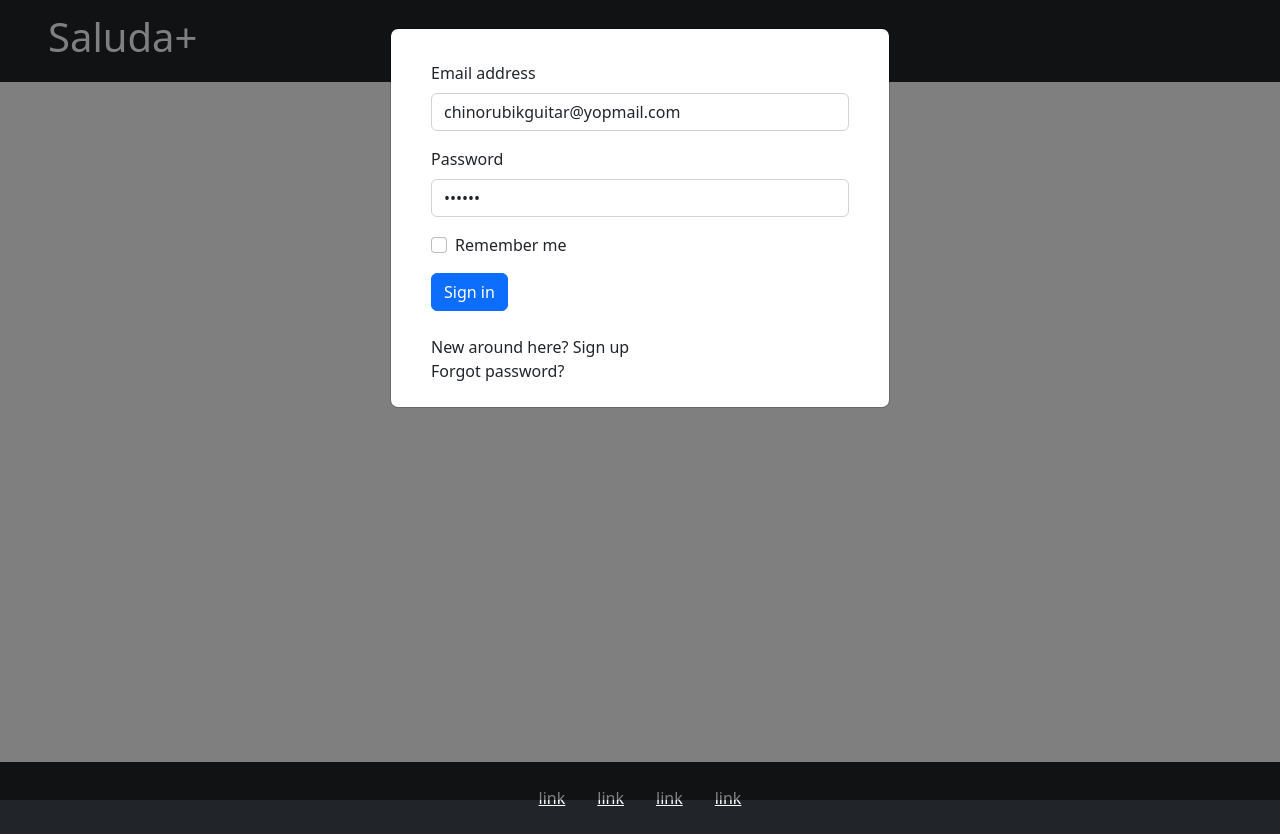
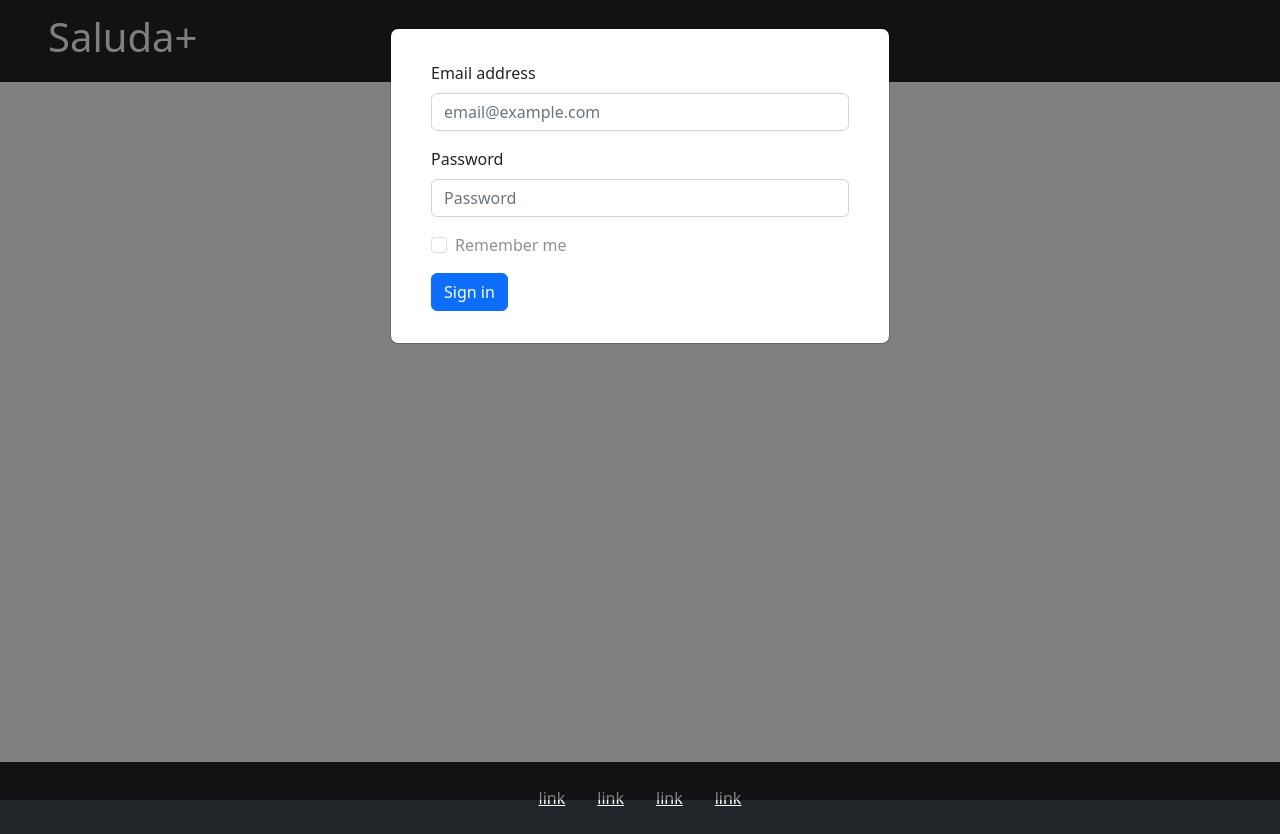
Before and after one commit to BacaandaTech/saludaplus_user_employee, an Angular app: page /login in a window 1280 px wide. Built offline with nearby package versions, Linux system fonts and the light colour scheme.

Commit message:
upload file

```diff
--- a/src/app/app.component.html
+++ b/src/app/app.component.html
@@ -5,7 +5,7 @@
     <div class="d-flex align-items-center" *ngIf="has_session">
       <h3 class="text-white">Hola, {{name_user}}!</h3>
       <span class="container-avatar-default-navbar ms-4 dropend" type="button" id="dropdown-navbar" data-bs-toggle="dropdown" aria-expanded="false">
-        <img src="../assets/img/avatar-default.svg" />
+        <img [src]="avatar_user" />
       </span>
       <div class="dropdown">
         <ul class="dropdown-menu" aria-labelledby="dropdown-navbar">
--- a/src/app/app.component.scss
+++ b/src/app/app.component.scss
@@ -16,8 +16,10 @@
     align-items: center;
     cursor: pointer;
     img {
-        width: 40px;
-        height: 40px;
+        width: 45px;
+        height: 45px;
+        border-radius: 100%;
+        object-fit: cover;
     }
 }
 .navbar-bradcrumb {
--- a/src/app/app.component.ts
+++ b/src/app/app.component.ts
@@ -18,11 +18,15 @@ export class AppComponent {
   private authSubscription: Subscription | undefined;
   user_data: any | undefined = getUserData
   name_user: string = '';
+  avatar_user: string = ''
 
 
   constructor(private router: Router, private auth_service: AuthService) {
     this.route_url = router.url;
-    if (this.user_data()) this.name_user = this.user_data().meta.name;
+    if (this.user_data()) {
+      this.name_user = this.user_data().meta.name;
+      this.avatar_user = this.user_data().meta.avatar ? this.user_data().meta.avatar : '../assets/img/avatar-default.svg'
+    }
   }
 
   ngOnInit(): void {
--- a/src/app/pages/login/login.component.html
+++ b/src/app/pages/login/login.component.html
@@ -1,17 +1,17 @@
 <ng-template #modalLogin>
   <div class="modal-body">
-    <form class="px-4 py-3" (ngSubmit)="loginAction()" #form="ngForm">
+    <form class="px-4 py-3" (ngSubmit)="loginAction()" [formGroup]="form_login">
       <div class="mb-3">
         <label for="exampleDropdownFormEmail1" class="form-label">Email address</label>
-        <input [ngModel]="email" name="email" type="email" class="form-control" id="exampleDropdownFormEmail1" placeholder="email@example.com">
+        <input formControlName="email" type="email" class="form-control" id="exampleDropdownFormEmail1" placeholder="email@example.com">
       </div>
       <div class="mb-3">
         <label for="exampleDropdownFormPassword1" class="form-label">Password</label>
-        <input [ngModel]="password" name="password" type="password" class="form-control" id="exampleDropdownFormPassword1" placeholder="Password">
+        <input formControlName="password" type="password" class="form-control" id="exampleDropdownFormPassword1" placeholder="Password">
       </div>
       <div class="mb-3">
         <div class="form-check">
-          <input type="checkbox" class="form-check-input" id="dropdownCheck">
+          <input type="checkbox" class="form-check-input" id="dropdownCheck" disabled>
           <label class="form-check-label" for="dropdownCheck">
             Remember me
           </label>
@@ -19,9 +19,6 @@
       </div>
       <button type="submit" class="btn btn-primary">Sign in</button>
     </form>
-    <div class="px-4 py-2">
-      <a class="dropdown-item" href="#">New around here? Sign up</a>
-      <a class="dropdown-item" href="#">Forgot password?</a>
-    </div>
+
   </div>
 </ng-template>
--- a/src/app/pages/login/login.component.ts
+++ b/src/app/pages/login/login.component.ts
@@ -4,6 +4,7 @@ import { AuthCredentials } from 'src/app/shared/interfaces/auth.interface';
 import { AuthService } from 'src/app/shared/services/auth/auth.service';
 import { BsModalRef, BsModalService } from 'ngx-bootstrap/modal';
 import { setUser } from 'src/app/shared/utils/utils';
+import { FormControl, FormGroup } from '@angular/forms';
 
 @Component({
   selector: 'app-login',
@@ -15,12 +16,13 @@ export class LoginComponent implements OnInit {
   @ViewChild('modalLogin') modal_login: any;
   setUser = setUser
   bsModalRef?: BsModalRef;
-  email: string;
-  password: string;
+
+  form_login = new FormGroup({
+    email: new FormControl(''),
+    password: new FormControl(''),
+  });
 
   constructor(private auth_service: AuthService, private router: Router, private modalService: BsModalService) {
-    this.email = "chinorubikguitar@yopmail.com"
-    this.password = "eoqczq";
   }
 
   ngOnInit(): void {
@@ -28,13 +30,15 @@ export class LoginComponent implements OnInit {
       this.openModal(this.modal_login);
     }, 100)
   }
+
   loginAction(): any {
     const credentials: AuthCredentials = {
-      email: this.email,
-      password: this.password
+      email: this.form_login.value.email ?? '',
+      password: this.form_login.value.password ?? ''
     }
+
     this.auth_service.login(credentials).subscribe((response) => {
-      if (response && response.access_token) {
+      if (response && response.access_token && response.user.roles[0].name === 'collaborator') {
         localStorage.setItem('token', response.access_token);
         this.setUser(response.user)
         this.auth_service.setCurrentUser(response.user);
--- a/src/app/pages/settings/settings.component.html
+++ b/src/app/pages/settings/settings.component.html
@@ -6,7 +6,7 @@
           <img [src]="user?.avatar" alt="" [ngClass]="getUserClassAvatar()">
         </div>
       </div>
-      <input type="file" class="d-none" id="input-file-avatar-settings" (change)="onFileSelected($event)" [ngModel]="file_uploaded" formControlName="avatar">
+      <input type="file" class="d-none" id="input-file-avatar-settings" (change)="onFileSelected($event)" formControlName="avatar">
       <div class="ms-4 d-flex flex-column w-100">
         <span class="me-3 d-block mb-2">Apellido Paterno</span>
         <input type="text" class="form-control" placeholder="Apellido Paterno" [ngModel]="user?.last_name" formControlName="last_name">
--- a/src/app/pages/settings/settings.component.scss
+++ b/src/app/pages/settings/settings.component.scss
@@ -19,7 +19,6 @@
       overflow: hidden;
       object-fit: cover;
     }
-
     .avatar-default {
       width: 80%;
       height: 80%;
--- a/src/app/pages/settings/settings.component.ts
+++ b/src/app/pages/settings/settings.component.ts
@@ -36,7 +36,6 @@ export class SettingsComponent implements OnInit {
 
   ngOnInit(): void {
     this.user = this.formatData();
-    console.log(this.user)
   }
 
   formatData(): IUserSettings {
@@ -54,7 +53,7 @@ export class SettingsComponent implements OnInit {
 
   getUserClassAvatar(): string {
     const user = this.userData();
-    if (!user?.avatar) return 'avatar-default';
+    if (!user?.meta.avatar) return 'avatar-default';
     else return 'avatar-user';
   }
 
@@ -64,8 +63,7 @@ export class SettingsComponent implements OnInit {
     form_data.append('second_last_name', this.form_settings.value.second_last_name ?? '')
     form_data.append('name', this.form_settings.value.names ?? '')
     form_data.append('email', this.form_settings.value.email ?? '')
-    form_data.append('avatar', this.form_settings.value.avatar ?? '')
-    console.log(this.form_settings.value.avatar)
+    if (this.file_uploaded) form_data.append('avatar', this.file_uploaded)
     this.user_service.updateProfile(form_data).subscribe((response: any) => {
       this.setUser(response.data.user)
       this.auth_service.setCurrentUser(response.data.user)
@@ -81,6 +79,7 @@ export class SettingsComponent implements OnInit {
   onFileSelected(event: any) {
     const file: File = event.target.files[0];
     if (this.user) this.user.avatar = URL.createObjectURL(file)
+    this.file_uploaded = file;
   }
 
   showToast() {
```
